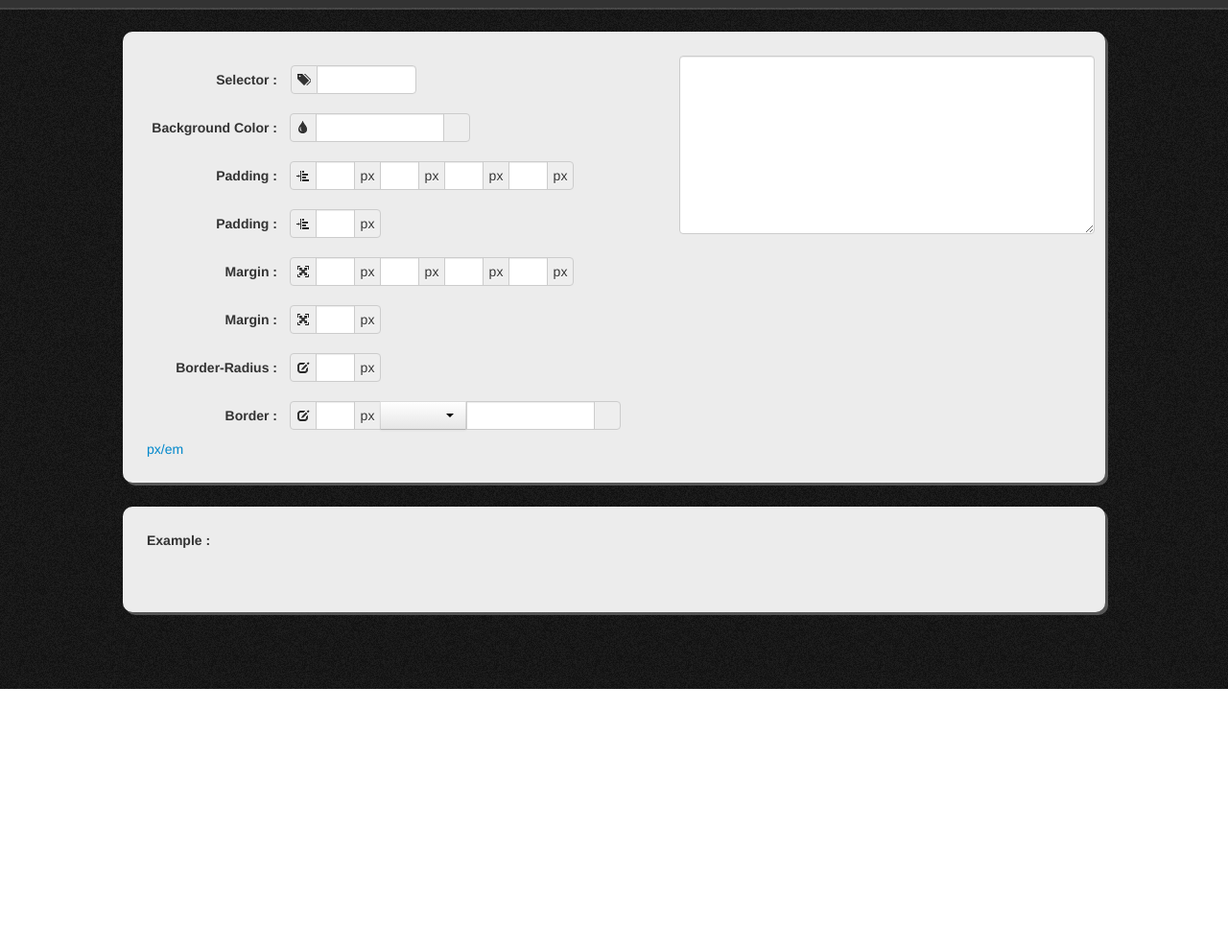
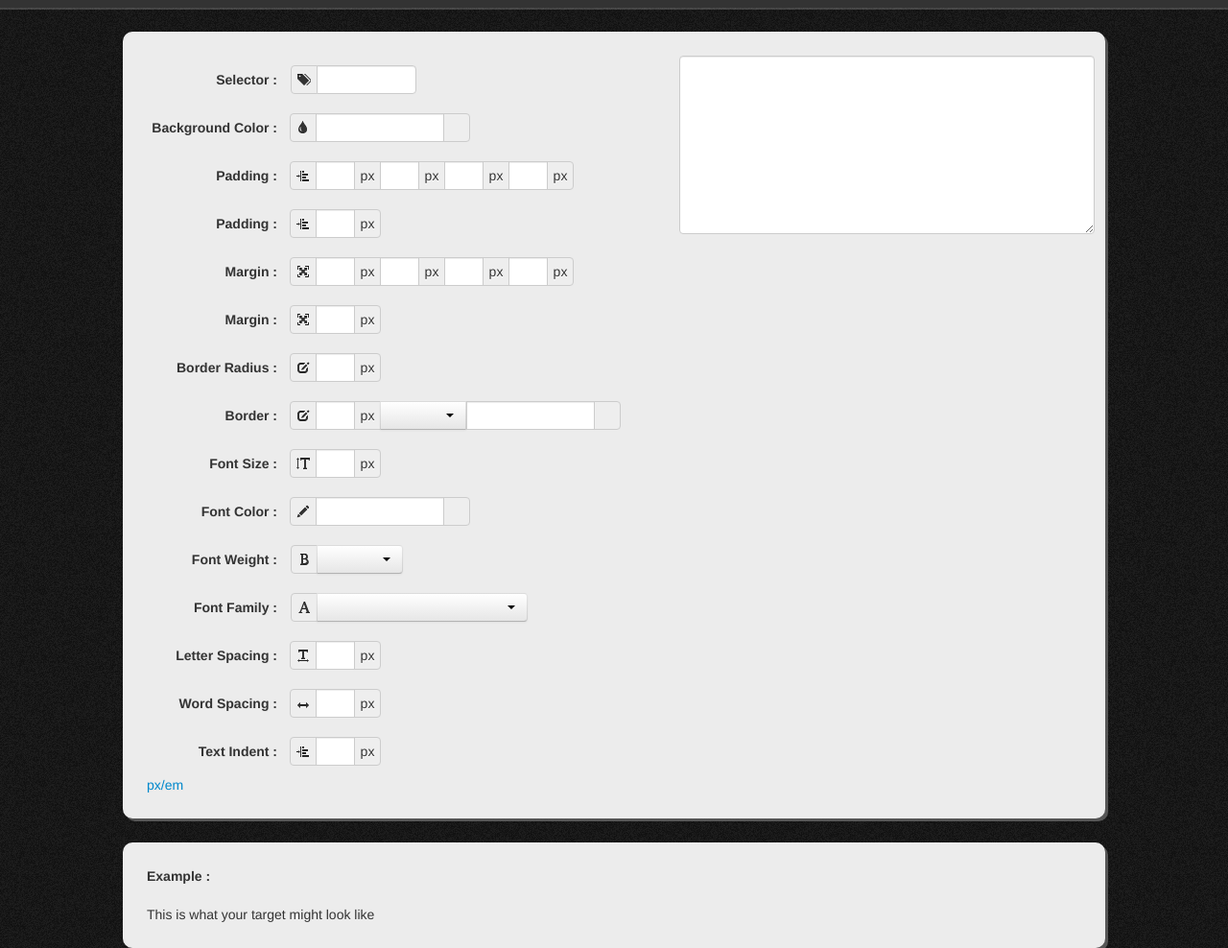
Before and after one commit to dgirgenti/eassy, a plain HTML site: page index.html in a window 1280 px wide. Shown: the part 82-1070 px from the top of the page at 96% size. Before the commit the page ends 800 px from the top, so only its background shows below. Drawn offline with nearby package versions, Linux system fonts and the light colour scheme.

Commit message:
improved overall functionality & added a bunch of new properties

```diff
--- a/css/main.css
+++ b/css/main.css
@@ -1,3 +1,8 @@
+html {
+	height: 100%;
+	margin: 0;
+	padding:0;
+}
 body {
 	height: 100%;
 	margin: 0;
@@ -76,16 +81,16 @@ form input,
 	font-size: 13px;
 }
 .input-prepend.input-append select+.btn-group .btn,
-.input-prepend select,
-.input-append select {
-	border-top-right-radius: 0;
-	border-bottom-right-radius: 0;
+.input-prepend select+.btn-group .btn,
+.input-append select+.btn-group .btn,
+.btn-group>.btn:first-child {
+	border-radius:0;
 }
 .bootstrap-select.btn-group .btn .filter-option {
 	left: 6px;
 }
 input[type=text]:last-child,
-select:last-child {
+.btn-group:last-child>.btn:first-child {
 	border-top-right-radius: 4px;
 	border-bottom-right-radius: 4px;
 }
@@ -108,6 +113,10 @@ select {
 	min-height: 176px;
 }
 
+#test {
+	text-shadow: none;
+}
+
 .bootstrap-select.btn-group, .bootstrap-select.btn-group[class*="span"] {
 	margin-bottom:0;
 }
@@ -120,7 +129,7 @@ select {
 .minus {
 	display:none;
 	position: absolute;
-	top:10px;
+	top:14px;
 	right: 8px;
 	color: #F33;
 	font-weight: bold;
@@ -132,3 +141,6 @@ select {
 	color: #EAA;
 	font-weight:bolder;
 }
+.minus:active {
+
+}
--- a/index.html
+++ b/index.html
@@ -89,7 +89,7 @@
 					</div>
 				</div>
 				<div class="control-group border-radius-wrap">
-					<label class="control-label" for="border-radius">border-radius</label>
+					<label class="control-label" for="border-radius">border radius</label>
 					<div class="controls">
 						<div class="input-append input-prepend">
 							<span class="add-on"><i class="icon-edit"></i></span>
@@ -116,6 +116,87 @@
 						</div>
 					</div>
 				</div>
+				<div class="control-group font-size-wrap">
+					<label class="control-label" for="font-size">font size</label>
+					<div class="controls">
+						<div class="input-append input-prepend">
+							<span class="add-on"><i class="icon-text-height"></i></span>
+							<input class="input-tiny" type="text" id="font-size"/>
+							<span class="add-on unit">px</span>
+						</div>
+					</div>
+				</div>
+				<div class="control-group color-wrap">
+					<label class="control-label" for="color">font color</label>
+					<div class="controls">
+						<div class="input-prepend input-append">
+							<span class="add-on"><i class="icon-pencil"></i></span>
+							<input class="colorpicker input-small" type="text" id="color" />
+							<span class="add-on color">&nbsp;</span>
+						</div>
+					</div>
+				</div>
+				<div class="control-group font-weight-wrap">
+					<label class="control-label" for="font-weight">font weight</label>
+					<div class="controls">
+						<div class="input-prepend btn-group">
+							<span class="add-on"><i class="icon-bold"></i></span>
+							<select class="selectpicker span2 input-small" id="font-weight">
+								<option></option>
+								<option>normal</option>
+								<option>bold</option>
+								<option>bolder</option>
+								<option>thin</option>
+								<option>thinner</option>
+							</select>
+						</div>
+					</div>
+				</div>
+				<div class="control-group font-family-wrap">
+					<label class="control-label" for="font-family">font family</label>
+					<div class="controls">
+						<div class="input-prepend btn-group">
+							<span class="add-on"><i class="icon-font"></i></span>
+							<select class="selectpicker" id="font-family">
+								<option></option>
+								<option>Arial, Helvetica, sans-serif</option>
+								<option>Helvetica, Arial, sans-serif</option>
+								<option>"Helvetica Neue", Helvetica Neue, Helvetica, Arial, sans-serif</option>
+								<option>Times New Roman, Georgia, serif</option>
+							</select>
+						</div>
+					</div>
+				</div>
+				<div class="control-group letter-spacing-wrap">
+					<label class="control-label" for="letter-spacing">letter spacing</label>
+					<div class="controls">
+						<div class="input-append input-prepend">
+							<span class="add-on"><i class="icon-text-width"></i></span>
+							<input class="input-tiny" type="text" id="letter-spacing"/>
+							<span class="add-on unit">px</span>
+						</div>
+					</div>
+				</div>
+				<div class="control-group word-spacing-wrap">
+					<label class="control-label" for="word-spacing">word spacing</label>
+					<div class="controls">
+						<div class="input-append input-prepend">
+							<span class="add-on"><i class="icon-resize-horizontal"></i></span>
+							<input class="input-tiny" type="text" id="word-spacing"/>
+							<span class="add-on unit">px</span>
+						</div>
+					</div>
+				</div>
+				<div class="control-group text-indent-wrap">
+					<label class="control-label" for="text-indent">text indent</label>
+					<div class="controls">
+						<div class="input-append input-prepend">
+							<span class="add-on"><i class="icon-indent-left"></i></span>
+							<input class="input-tiny" type="text" id="text-indent"/>
+							<span class="add-on unit">px</span>
+						</div>
+					</div>
+				</div>
 			</form>
 			<div class="live">
 				<textarea rows="3"></textarea>
@@ -125,7 +206,7 @@
 		</div>
 		<div class="class-wrap">
 			<strong>Example :</strong><br/><br/>
-			<div id="test">&nbsp;</div>
+			<div id="test">This is what your target might look like</div>
 		</div>
 	</div>
 	<script type="text/javascript" src="//ajax.googleapis.com/ajax/libs/jquery/1.9.1/jquery.min.js"></script>
--- a/js/script.js
+++ b/js/script.js
@@ -11,10 +11,10 @@ Eassy.Index = $(document).ready(function() {
 			$(this).val(rgbastring)
 			$(this).trigger('change')
 		})
-	$('form').change(function() {
+	$('form').on('change', function() {
 		$('.live textarea').val(Eassy.parseCSS(Eassy.getCSSJSON()))
 	})
-	$('#units').click(function() {
+	$('#units').on('click', function() {
 		$('.add-on.unit').each(function() {
 			if ($(this).html() == "em") $(this).html("px")
 			else if ($(this).html() == "px") $(this).html("em")
@@ -23,12 +23,21 @@ Eassy.Index = $(document).ready(function() {
 		return false
 	})
 	$('.control-group').not('.selector-wrap').each(function() {
-		$(this).append('<a href="#" class="minus">x</a>')
+		$(this).append('<a href="#" class="minus"><i class="icon-remove-sign"></i></a>')
 	})
-	$('.minus').on('click', function() {
-		$(this).parent().remove()
-		$('form').trigger('change')
-		return false
+	$('.minus').on({
+		click: function() {
+			$(this).parent().remove()
+			$(this).parent().children('')
+			$('form').trigger('change')
+			return false
+		},
+		mouseenter: function () {
+			$(this).html('<i class="icon-remove-circle"></i>')
+		},
+		mouseleave: function () {
+		$(this).html('<i class="icon-remove-sign"></i>')
+		}
 	})
 });
 
@@ -59,7 +68,6 @@ Eassy.parseCSS = function (cssJSON, sass) {
 		for (j in cssJSON[i].properties) {
 			p = cssJSON[i].properties[j]
 			css += "\t" + p.prop + ": " + p.attr + ";\n"
-			$('#test').css(p.prop,p.attr)
 		}
 		if (!sass) css += "}"
 		css += "\n"
@@ -80,7 +88,7 @@ Eassy.getCSSJSON = function (form) {
 			if ($(this).is('.selectpicker,.colorpicker')) append = ""
 			props.push({
 				"prop" : $(this).attr('id'),
-				"attr" : $(this).val() + append
+				"attr" : ($(this).val()!=0)?$(this).val()+append:$(this).val()
 			})
 		}
 	})
```
